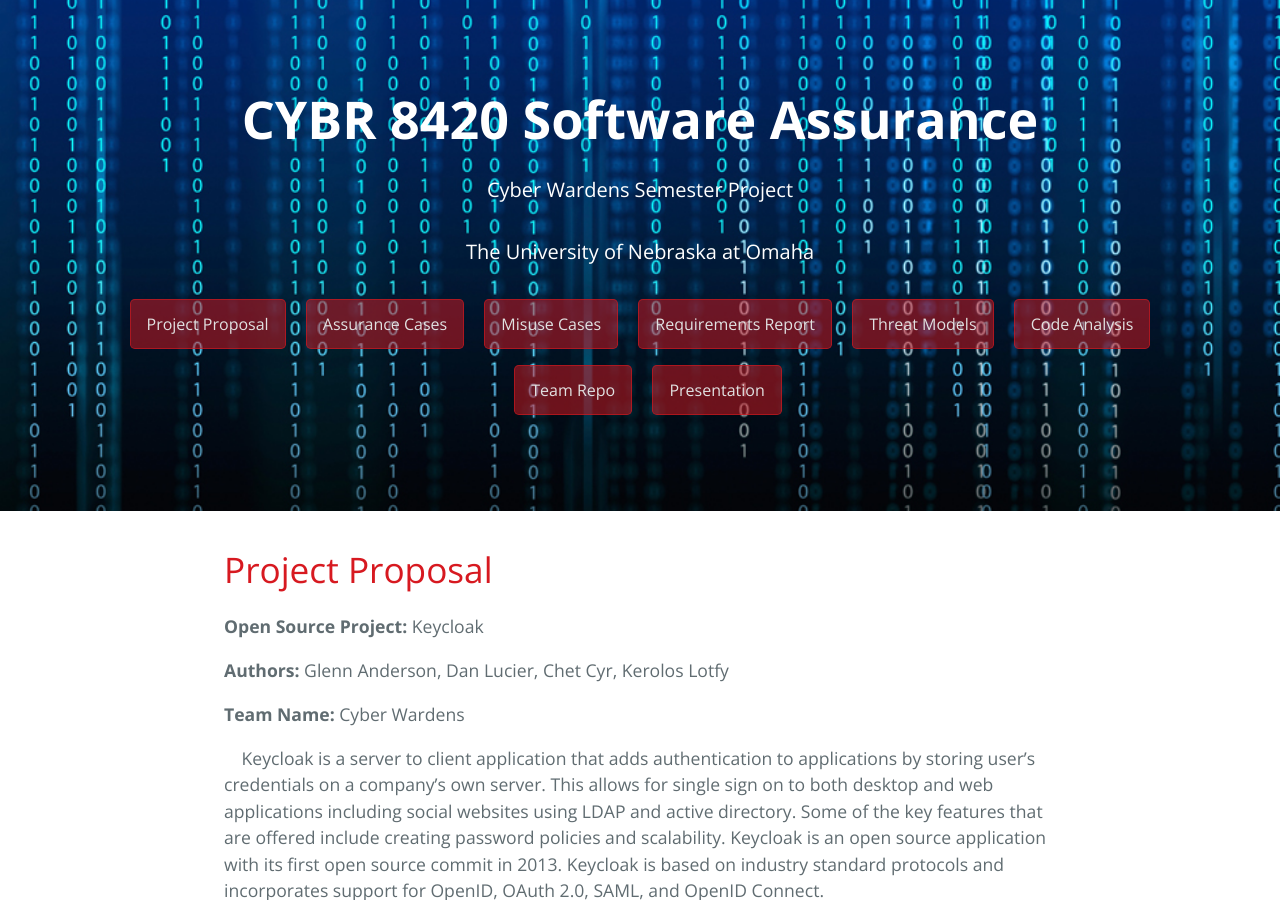
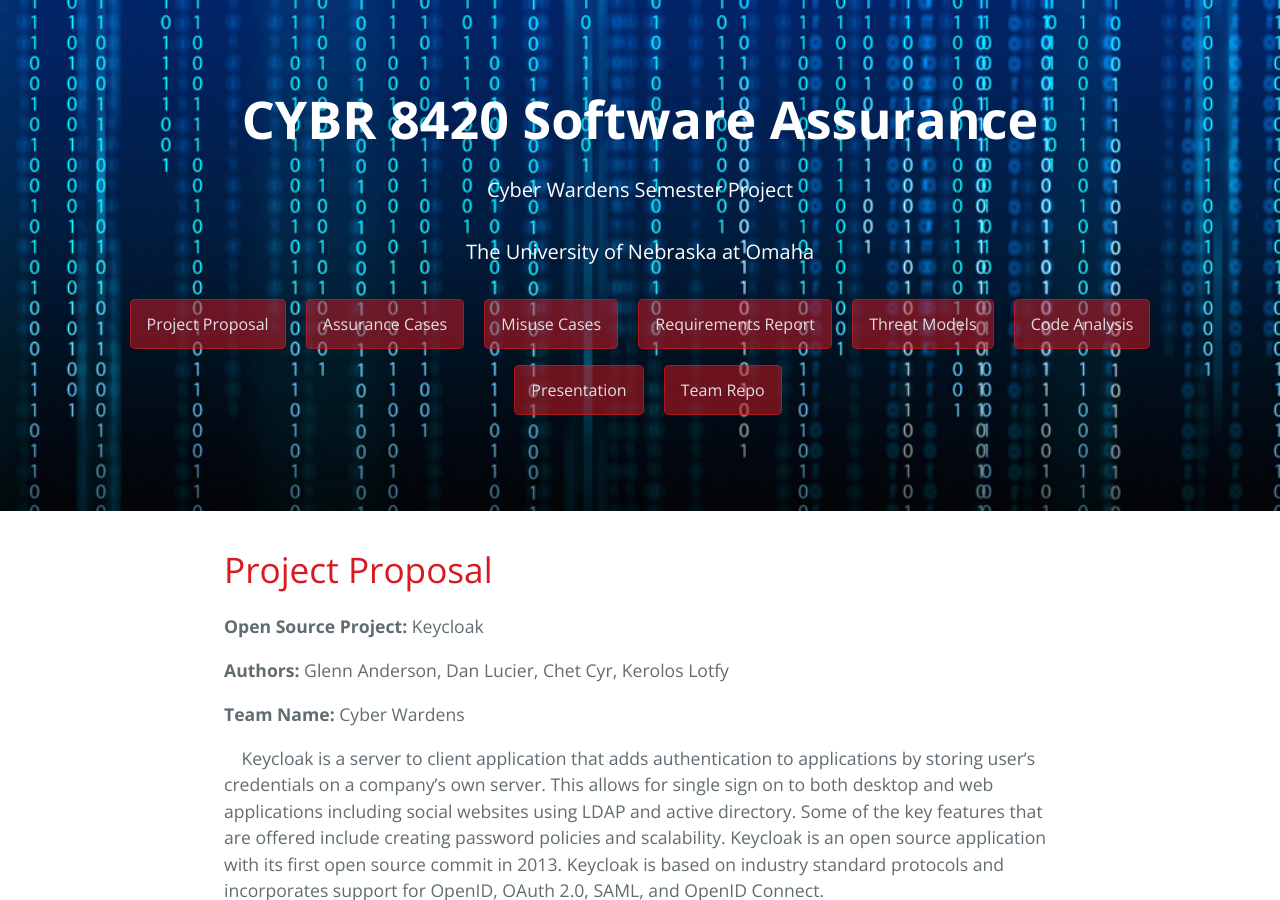
Before and after one commit to DanielLucier/CYBER8420-SemesterProject, a Jekyll site: the page built from index.md, in a window 1280 px wide and 900 px high. Built offline with Jekyll 4.4.1, drawn with Linux system fonts in a browser that asks for light colours.

Commit message:
Update default.html

```diff
--- a/_layouts/default.html
+++ b/_layouts/default.html
@@ -22,8 +22,8 @@
       <a href="https://daniellucier.github.io/CYBER8420-SemesterProject/misc/pages/RequirementsReport.html" class="btn">Requirements Report</a>
       <a href="https://daniellucier.github.io/CYBER8420-SemesterProject/misc/pages/ThreatModels.html" class="btn">Threat Models</a>
       <a href="https://daniellucier.github.io/CYBER8420-SemesterProject/misc/pages/CodeAnalysis.html" class="btn">Code Analysis</a>
+      <a href="https://daniellucier.github.io/CYBER8420-SemesterProject/misc/slides/presentation.html" class="btn">Presentation</a>
       <a href="https://github.com/DanielLucier/CYBER8420-SemesterProject.git" class="btn">Team Repo</a>
-      <a href="https://daniellucier.github.io/CYBER8420-SemesterProject/misc/slides/presentation.html" class="btn">Presentation</a>
       </div>
     </section>
 
```
